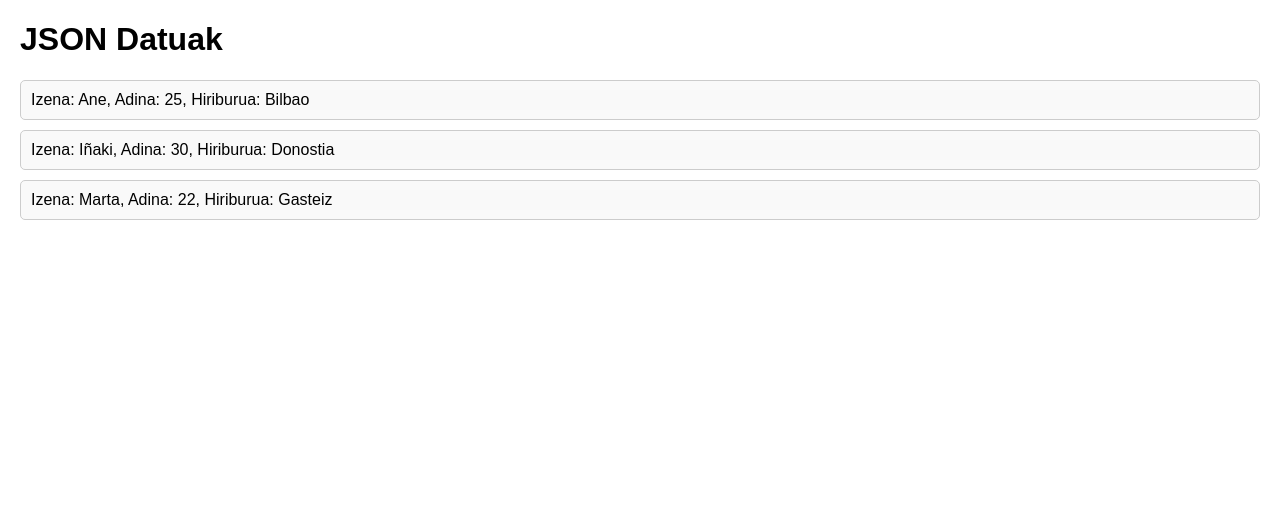
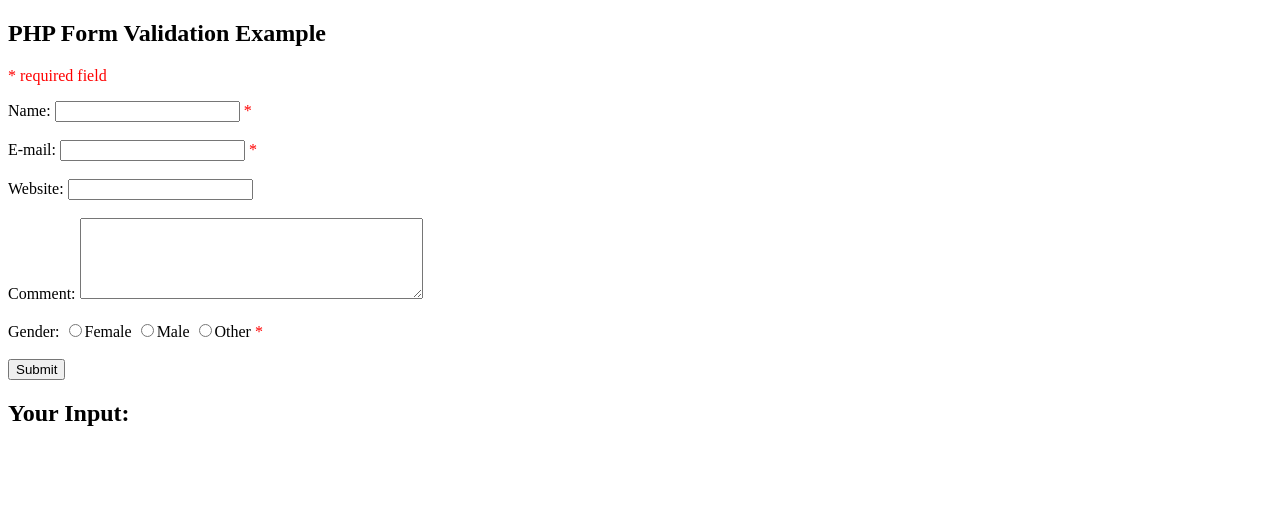
Before and after one commit to unaiheredero/dev, a PHP site: page /test.php in a window 1280 px wide. Shown: the top 518 px of the page. Run offline with PHP 8.4, Linux system fonts and the light colour scheme.

Commit message:
[NEW] Form validating

```diff
--- a/PHP/src/test.php
+++ b/PHP/src/test.php
@@ -1,50 +1,93 @@
+
+<!DOCTYPE HTML>
+<html>
+<head>
+<style>
+.error {color: #FF0000;}
+</style>
+</head>
+<body>
+
 <?php
-// JSON datuak definitu
-$data = [
-    ['Izena' => 'Ane', 'Adina' => 25, 'Hiriburua' => 'Bilbao'],
-    ['Izena' => 'Iñaki', 'Adina' => 30, 'Hiriburua' => 'Donostia'],
-    ['Izena' => 'Marta', 'Adina' => 22, 'Hiriburua' => 'Gasteiz'],
-];
+// define variables and set to empty values
+$nameErr = $emailErr = $genderErr = $websiteErr = "";
+$name = $email = $gender = $comment = $website = "";
 
-// JSON-a inprimatu
-header('Content-Type: text/html; charset=utf-8');
+if ($_SERVER["REQUEST_METHOD"] == "POST") {
+  if (empty($_POST["name"])) {
+    $nameErr = "Name is required";
+  } else {
+    $name = test_input($_POST["name"]);
+  }
+
+  if (empty($_POST["email"])) {
+    $emailErr = "Email is required";
+  } else {
+    $email = test_input($_POST["email"]);
+  }
+
+  if (empty($_POST["website"])) {
+    $website = "";
+  } else {
+    $website = test_input($_POST["website"]);
+  }
+
+  if (empty($_POST["comment"])) {
+    $comment = "";
+  } else {
+    $comment = test_input($_POST["comment"]);
+  }
+
+  if (empty($_POST["gender"])) {
+    $genderErr = "Gender is required";
+  } else {
+    $gender = test_input($_POST["gender"]);
+  }
+}
+
+function test_input($data) {
+  $data = trim($data);
+  $data = stripslashes($data);
+  $data = htmlspecialchars($data);
+  return $data;
+}
 ?>
 
-<!DOCTYPE html>
-<html lang="eu">
-<head>
-    <meta charset="UTF-8">
-    <title>JSON Datuak</title>
-    <style>
-        body {
-            font-family: Arial, sans-serif;
-            margin: 20px;
-        }
-        .container {
-            margin-top: 20px;
-        }
-        .data {
-            margin-bottom: 10px;
-            padding: 10px;
-            border: 1px solid #ccc;
-            border-radius: 5px;
-            background-color: #f9f9f9;
-        }
-    </style>
-</head>
-<body>
-    <h1>JSON Datuak</h1>
-    <div class="container" id="data-container">
-        <?php
-        // JSON-a PHP-n irakurri eta irudia sortu
-        foreach ($data as $item) {
-            echo '<div class="data">';
-            echo 'Izena: ' . htmlspecialchars($item['Izena']) . ', ';
-            echo 'Adina: ' . htmlspecialchars($item['Adina']) . ', ';
-            echo 'Hiriburua: ' . htmlspecialchars($item['Hiriburua']);
-            echo '</div>';
-        }
-        ?>
-    </div>
+<h2>PHP Form Validation Example</h2>
+<p><span class="error">* required field</span></p>
+<form method="post" action="<?php echo htmlspecialchars($_SERVER["PHP_SELF"]);?>">
+  Name: <input type="text" name="name">
+  <span class="error">* <?php echo $nameErr;?></span>
+  <br><br>
+  E-mail: <input type="text" name="email">
+  <span class="error">* <?php echo $emailErr;?></span>
+  <br><br>
+  Website: <input type="text" name="website">
+  <span class="error"><?php echo $websiteErr;?></span>
+  <br><br>
+  Comment: <textarea name="comment" rows="5" cols="40"></textarea>
+  <br><br>
+  Gender:
+  <input type="radio" name="gender" value="female">Female
+  <input type="radio" name="gender" value="male">Male
+  <input type="radio" name="gender" value="other">Other
+  <span class="error">* <?php echo $genderErr;?></span>
+  <br><br>
+  <input type="submit" name="submit" value="Submit">
+</form>
+
+<?php
+echo "<h2>Your Input:</h2>";
+echo $name;
+echo "<br>";
+echo $email;
+echo "<br>";
+echo $website;
+echo "<br>";
+echo $comment;
+echo "<br>";
+echo $gender;
+?>
+
 </body>
 </html>
```
